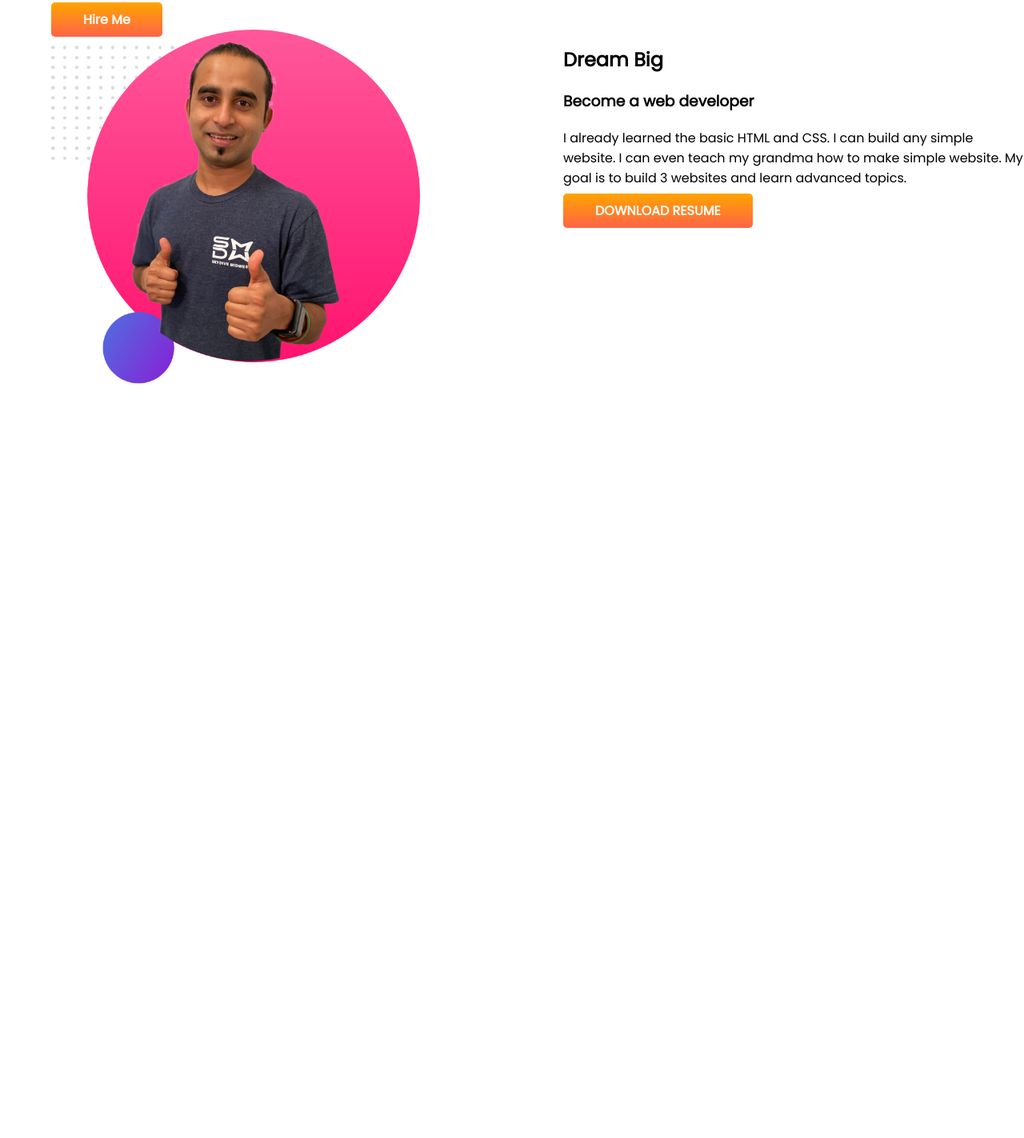
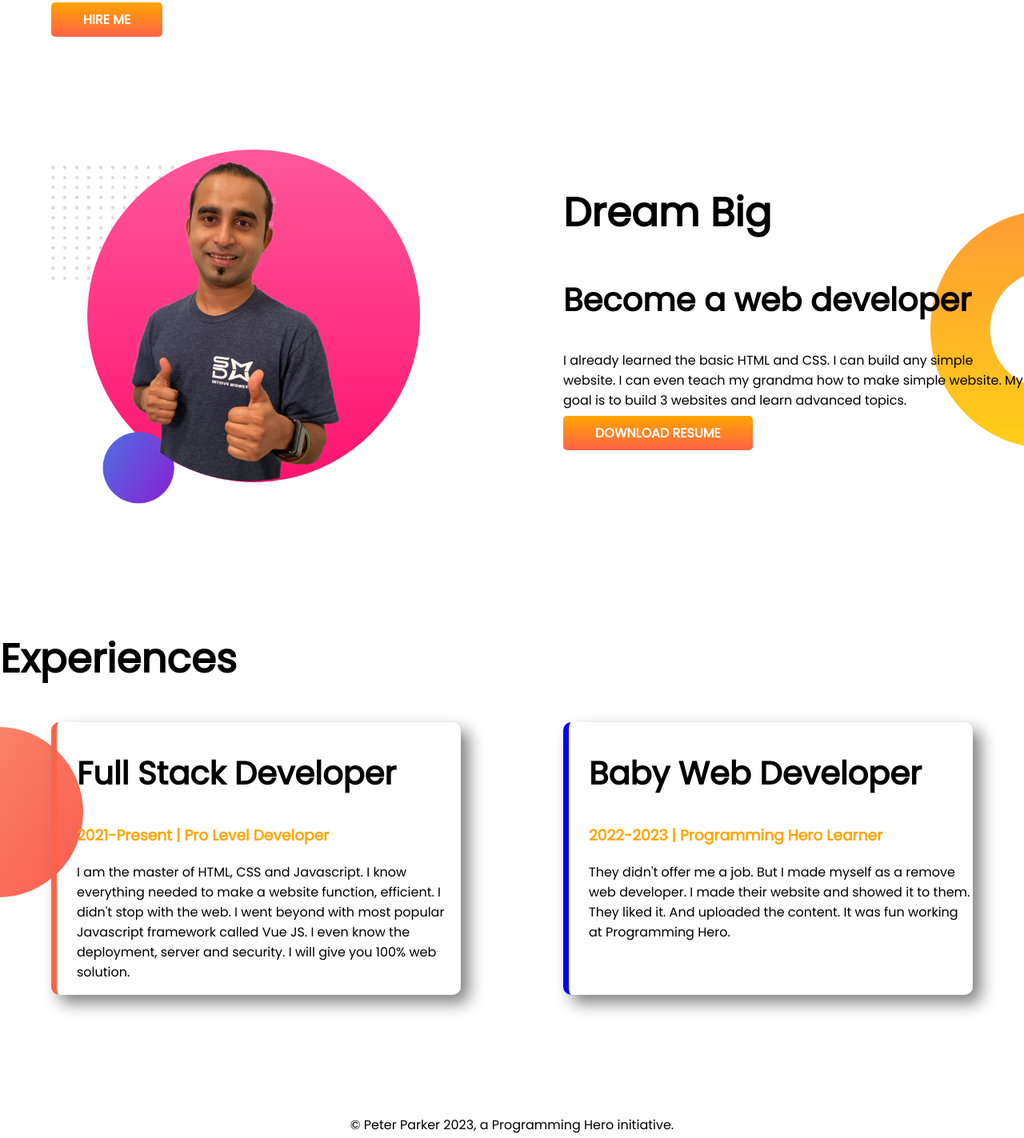
Before and after one commit to Tushar2024/developers-portfolio, a plain HTML site: page index.html in a window 1280 px wide. Shown: the part 501-1924 px from the top of the page at 80% size. Before the commit the page ends 988 px from the top, so only its background shows below. Drawn offline with Linux system fonts and the light colour scheme.

Commit message:
styled border and footer added

```diff
--- a/index.html
+++ b/index.html
@@ -13,31 +13,58 @@
 </head>
 
 <body>
-    <section class="top-banner">
+    <section class="top-banner flexible-container">
         <div class="half-width">
             <h1>Welcome To</h1>
-            <h1><span class="orange-color">Tushar Abdullah's </span>World</h1>
+            <h1><span class="font-color">Tushar Abdullah's</span> World</h1>
             <h3>Build Climber and Train Stopper</h3>
             <p>You might saw me jumping, climbing buildings, and stopping trains. But nobody pays me a dime for that work. That's why I am learning and mastering web development. I will not stop until I become the Web Development Hero.</p>
-            <a class="link-button" href="www.google.com" target="_blank">Hire Me</a>
+            <a class="link-button" target="_blank" href="www.programming-hero.com">HIRE ME</a>
         </div>
+
         <div class="half-width">
-            <img src="images/my-bg.png" alt="first-picture">
+            <img src="images/my-bg.png" alt="first-image">
         </div>
     </section>
 
-    <section>
-
+    <section class="dream-big flexible-container">
         <div class="half-width">
             <img src="images/jhankar2.png" alt="">
         </div>
+
         <div class="half-width">
-            <h2>Dream Big</h2>
-            <h3>Become a web developer</h3>
+            <h1>Dream Big</h1>
+            <h2>Become a web developer</h2>
             <p>I already learned the basic HTML and CSS. I can build any simple website. I can even teach my grandma how to make simple website. My goal is to build 3 websites and learn advanced topics.</p>
-            <a class="link-button" target="_blank" href="www.yahoo.com">DOWNLOAD RESUME</a>
+            <a class="link-button" target="_blank" href="www.google.com">DOWNLOAD RESUME</a>
         </div>
     </section>
+
+    <section class="experience-area">
+        <h1>Experiences</h1>
+
+        <div class="flexible-container">
+            <div class="experience-item" id="full-stack-developer">
+                <h2>Full Stack Developer</h2>
+                <h3 class="font-color">2021-Present | Pro Level Developer</h3>
+                <p>I am the master of HTML, CSS and Javascript. I know everything needed to make a website function, efficient. I didn't stop with the web. I went beyond with most popular Javascript framework called Vue JS. I even know the deployment, server
+                    and security. I will give you 100% web solution.</p>
+            </div>
+
+            <div class="experience-item" id="baby-web-developer">
+                <h2>Baby Web Developer</h2>
+                <h3 class="font-color">2022-2023 | Programming Hero Learner</h3>
+                <p>They didn't offer me a job. But I made myself as a remove web developer. I made their website and showed it to them. They liked it. And uploaded the content. It was fun working at Programming Hero.</p>
+            </div>
+
+        </div>
+
+    </section>
+
 </body>
 
+<footer>
+    <p>© Peter Parker 2023, a Programming Hero initiative.</p>
+</footer>
+
 </html>
--- a/style.css
+++ b/style.css
@@ -7,12 +7,17 @@
     font-size: 50px;
 }
 
-        .orange-color {
+h2 {
+    font-size: 40px;
+}
+
+.font-color {
     color: orange;
 }
 
-        section {
+.flexible-container {
     display: flex;
+    margin-bottom: 150px;
 }
 
 .half-width {
@@ -21,15 +26,15 @@
 }
 
 .half-width img {
-            width: 80%
+    width: 80%;
 }
 
 .link-button {
     text-decoration: none;
+    color: white;
+    font-weight: 700;
     background-image: linear-gradient(orange, tomato);
     padding: 10px 40px;
-            color: white;
-            font-weight: 700;
     border-radius: 5px;
 }
 
@@ -37,3 +42,36 @@
     background-image: url(images/top-banner.png);
     background-repeat: no-repeat;
 }
+
+.dream-big {
+    background-image: url(images/dream-bg.png);
+    background-repeat: no-repeat;
+    background-position: right;
+}
+
+.experience-area {
+    background-image: url(images/exp-bg.png);
+    background-repeat: no-repeat;
+    background-position: left;
+}
+
+.experience-item {
+    box-shadow: 10px 10px 20px gray;
+    width: 40%;
+    margin-left: 5%;
+    margin-right: 5%;
+    padding-left: 25px;
+    border-radius: 10px;
+}
+
+#full-stack-developer {
+    border-left: 7px solid tomato;
+}
+
+#baby-web-developer {
+    border-left: 7px solid blue;
+}
+
+footer p {
+    text-align: center;
+}
```
Lines whose indentation alone changed are shown as unchanged.
